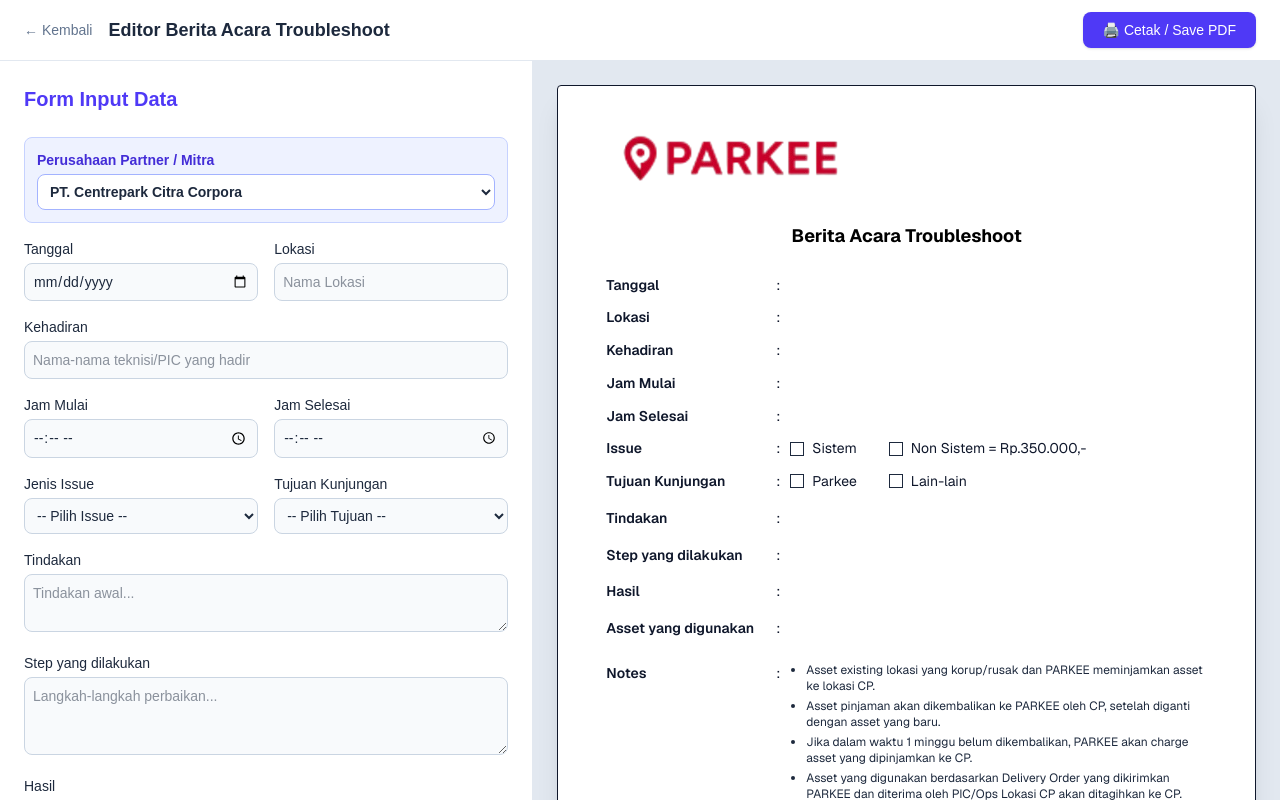
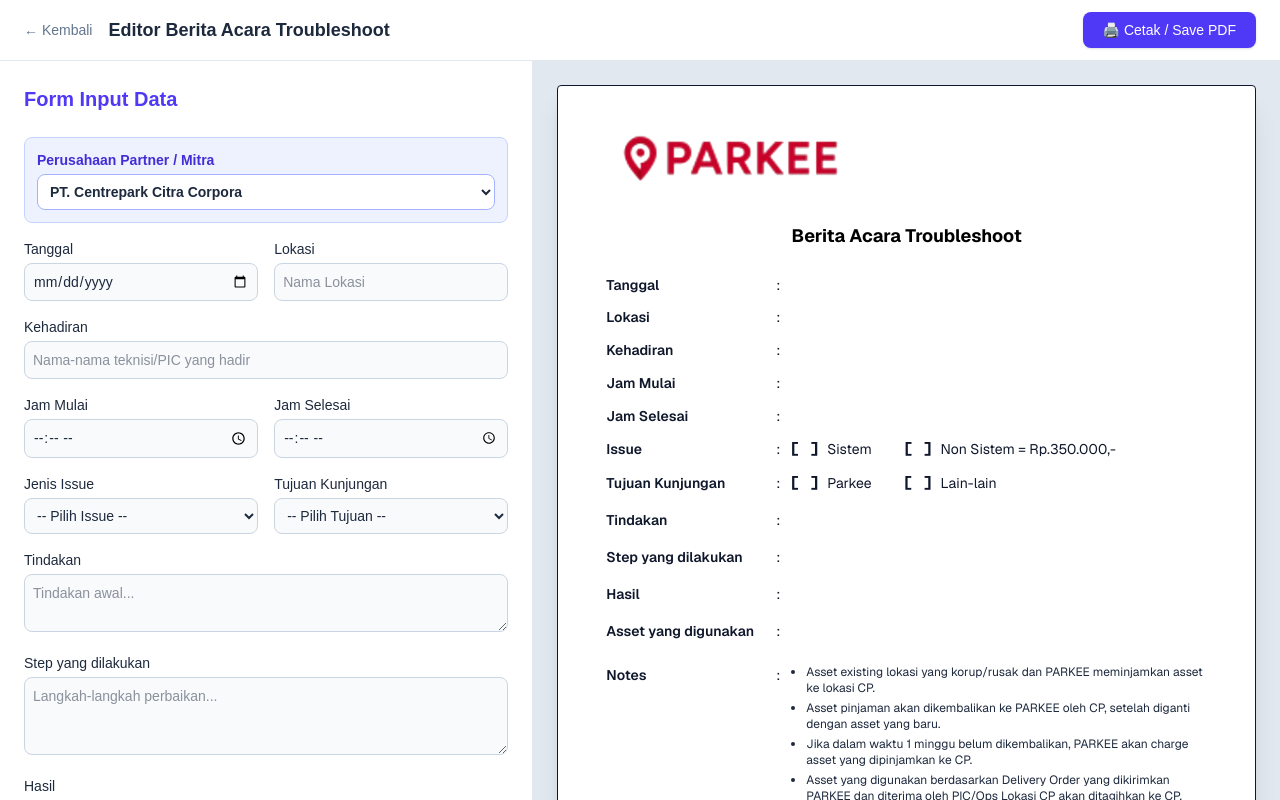
Before and after one commit to muhamadesa1/doc-builder-app, a Next.js app: page /editor/troubleshoot in a window 1280 px wide. Shown: the top 800 px of the page. Built offline with nearby package versions, Linux system fonts and the light colour scheme.

Commit message:
Fix table troubleshoot

```diff
--- a/app/editor/troubleshoot/page.tsx
+++ b/app/editor/troubleshoot/page.tsx
@@ -313,15 +313,20 @@
                 <div className="flex"><span className="w-40 font-semibold">Jam Mulai</span><span className="w-6 text-center">:</span><span className="flex-1">{formData.jamMulai}</span></div>
                 <div className="flex"><span className="w-40 font-semibold">Jam Selesai</span><span className="w-6 text-center">:</span><span className="flex-1">{formData.jamSelesai}</span></div>
 
+                {/* Issue dengan Text Checkbox [ X ] */}
                 <div className="flex items-center">
                   <span className="w-40 font-semibold">Issue</span><span className="w-6 text-center">:</span>
                   <div className="flex items-center gap-8">
                     <button type="button" onClick={() => toggleSelect("issueType", "Sistem")} className="flex items-center gap-2">
-                      <div className={`w-3.5 h-3.5 border border-slate-800 ${formData.issueType === "Sistem" ? "bg-black" : "bg-white"}`}></div>
+                      <span className="font-mono font-bold text-base">
+                        {formData.issueType === "Sistem" ? "[ X ]" : "[   ]"}
+                      </span>
                       <span>Sistem</span>
                     </button>
                     <button type="button" onClick={() => toggleSelect("issueType", "Non Sistem")} className="flex items-center gap-2">
-                      <div className={`w-3.5 h-3.5 border border-slate-800 ${formData.issueType === "Non Sistem" ? "bg-black" : "bg-white"}`}></div>
+                      <span className="font-mono font-bold text-base">
+                        {formData.issueType === "Non Sistem" ? "[ X ]" : "[   ]"}
+                      </span>
                       <span>
                         Non Sistem {showPrice ? "= Rp.350.000,-" : ""}
                       </span>
@@ -329,15 +334,20 @@
                   </div>
                 </div>
 
+                {/* Tujuan Kunjungan dengan Text Checkbox [ X ] */}
                 <div className="flex items-center">
                   <span className="w-40 font-semibold">Tujuan Kunjungan</span><span className="w-6 text-center">:</span>
                   <div className="flex items-center gap-8">
                     <button type="button" onClick={() => toggleSelect("tujuanKunjungan", "Parkee")} className="flex items-center gap-2">
-                      <div className={`w-3.5 h-3.5 border border-slate-800 ${formData.tujuanKunjungan === "Parkee" ? "bg-black" : "bg-white"}`}></div>
+                      <span className="font-mono font-bold text-base">
+                        {formData.tujuanKunjungan === "Parkee" ? "[ X ]" : "[   ]"}
+                      </span>
                       <span>Parkee</span>
                     </button>
                     <button type="button" onClick={() => toggleSelect("tujuanKunjungan", "Lain-lain")} className="flex items-center gap-2">
-                      <div className={`w-3.5 h-3.5 border border-slate-800 ${formData.tujuanKunjungan === "Lain-lain" ? "bg-black" : "bg-white"}`}></div>
+                      <span className="font-mono font-bold text-base">
+                        {formData.tujuanKunjungan === "Lain-lain" ? "[ X ]" : "[   ]"}
+                      </span>
                       <span>Lain-lain</span>
                     </button>
                   </div>
```
